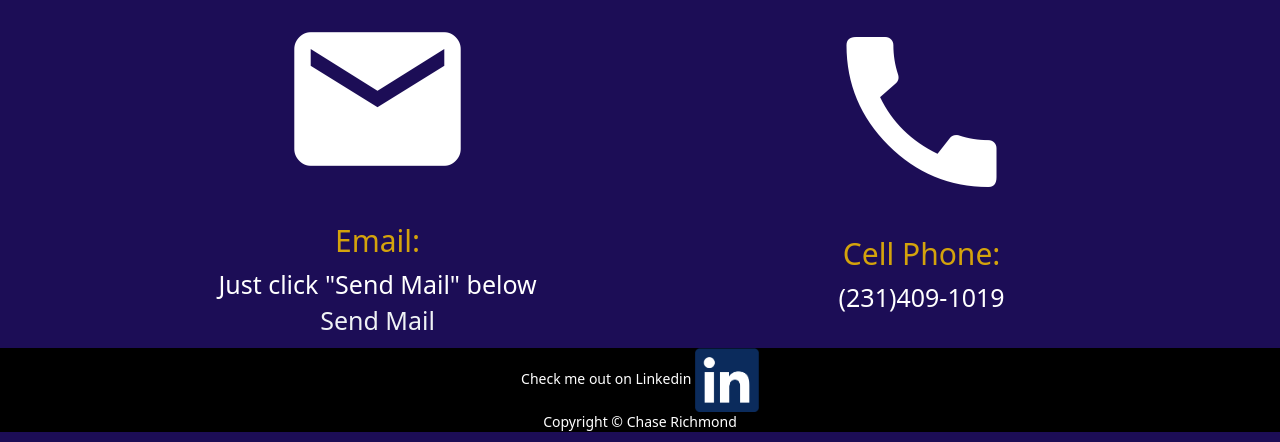
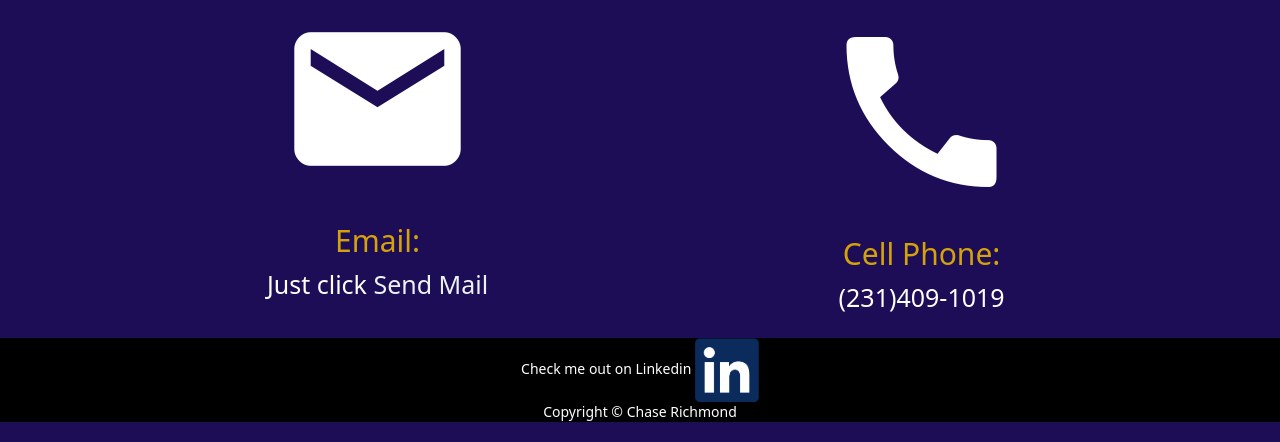
Before and after one commit to ChaseRichmond2/Portfolio, a Python web app: template templates/contact.html in a window 1280 px wide; the page is wider, and only the part inside the window is pictured. Shown: the part 469-911 px from the top of that part. Run offline with Jinja, Linux system fonts and the light colour scheme; the template is opened without the code that fills it, so the values that code supplies are empty; some libraries are stand-ins or nearby versions.

Commit message:
Finalized Version

```diff
--- a/static/responsiveStyle.css
+++ b/static/responsiveStyle.css
@@ -77,7 +77,7 @@ header .jumbotron h2{
 	visibility: hidden;
 }
 header .jumbotron {
-	background-image: url("Harbor.jpg");
+	background-image: url("https://res-5.cloudinary.com/simpleview/image/upload/c_fill,f_auto,h_720,q_50,w_2048/v1/clients/traversecity15/Good%20Harbor%20Beach_047ef4f5-be11-4b51-8e93-d50ba7b6309f.jpg");
 	background-size: cover;
 	background-repeat: no-repeat;
 	height: 300px;
--- a/templates/contact.html
+++ b/templates/contact.html
@@ -26,8 +26,8 @@
 		</div>
 		<div class="text">
 				<h2>Email:</h2>
-				<p>Just click "Send Mail" below<br>
-<a href="mailto:chniri@umich.edu?Subject=Website%20Feedback" target="_top">Send Mail</a>
+				<p>Just click
+<a href="mailto:chniri@umich.edu?Subject=Website%20Feedback" target="_top">Send Mail</a> <br>
 </p>
 	</div>
 	</section>
--- a/templates/index.html
+++ b/templates/index.html
@@ -29,12 +29,12 @@
 <div class="Home">
 	<section class="Story">
 		<h2>Academic Background</h2>
-			<p> Hello, I am Chase! I am a junior at the University of Michigan in the a Bachelors of Science in Information program. Within the School of Information I am focusing on Information Analysis. Outside of the School of Information, I am also pursuing minors in Earth Science and Applied statistics <p>
+			<p> Hello, I am Chase! I am a junior at the University of Michigan in the Bachelors of Science in Information program. Within the School of Information I am focusing on Information Analysis. Outside of the School of Information, I am also pursuing minors in Earth Science and Applied statistics <p>
 	</section>
 		<img id="mich" src= "static/logo.png" alt= "University of Michigan logo">
 	<section class="Roots">
 		<h2>My Story</h2>
-		<p> I come from a family of five, with two brothers. I was raised in a smaller town in Northern Michigan called Traverse City. Traverse City is consistently rated as one of the most beatiful places in America. It is an ideal place to do anything on the water like Fly Fishing, boating or kayaking.  </p>
+		<p> I come from a family of five, with two brothers. I was raised in a smaller town in northern Michigan called Traverse City. Traverse City is consistently rated as one of the most beatiful places in America. It is an ideal place to do anything on the water like Fly Fishing, boating or kayaking.  </p>
 	</section>
 		<img id="TC" src= "static/TC.jpg" alt= "Traverse City, Michigan">
 </div>
```
